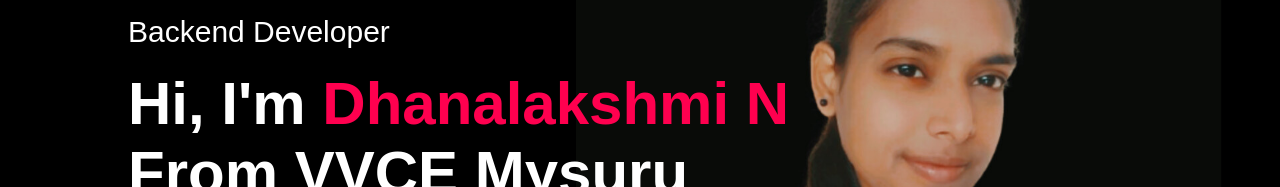
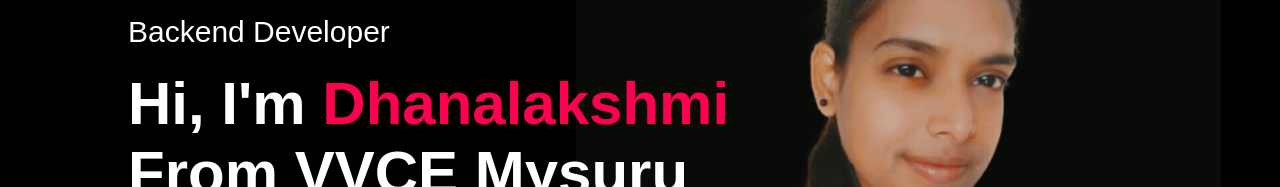
Before and after one commit to Dhanalakshmi-Nagaraju/my_portfolio, a plain HTML site: page index.html in a window 1280 px wide. Shown: the part 265-452 px from the top of the page. Drawn offline with Linux system fonts and the light colour scheme.

Commit message:
Update index.html

```diff
--- a/index.html
+++ b/index.html
@@ -26,7 +26,7 @@
             </nav>
             <div class="header-text">
                 <p>Backend Developer</p>
-                <h1>Hi, I'm <span>Dhanalakshmi N</span> <br> From VVCE Mysuru</h1>
+                <h1>Hi, I'm <span>Dhanalakshmi</span> <br> From VVCE Mysuru</h1>
             </div>
         </div>
 
```
